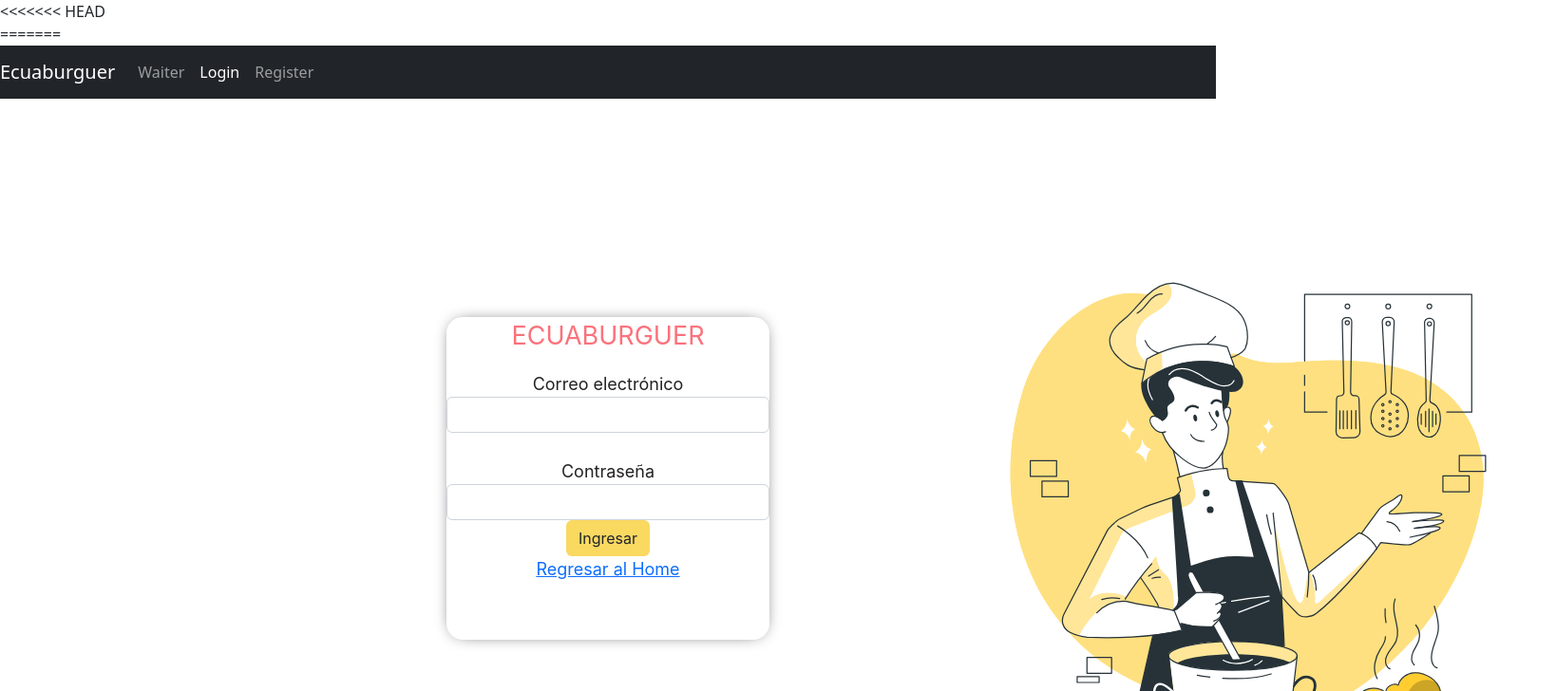
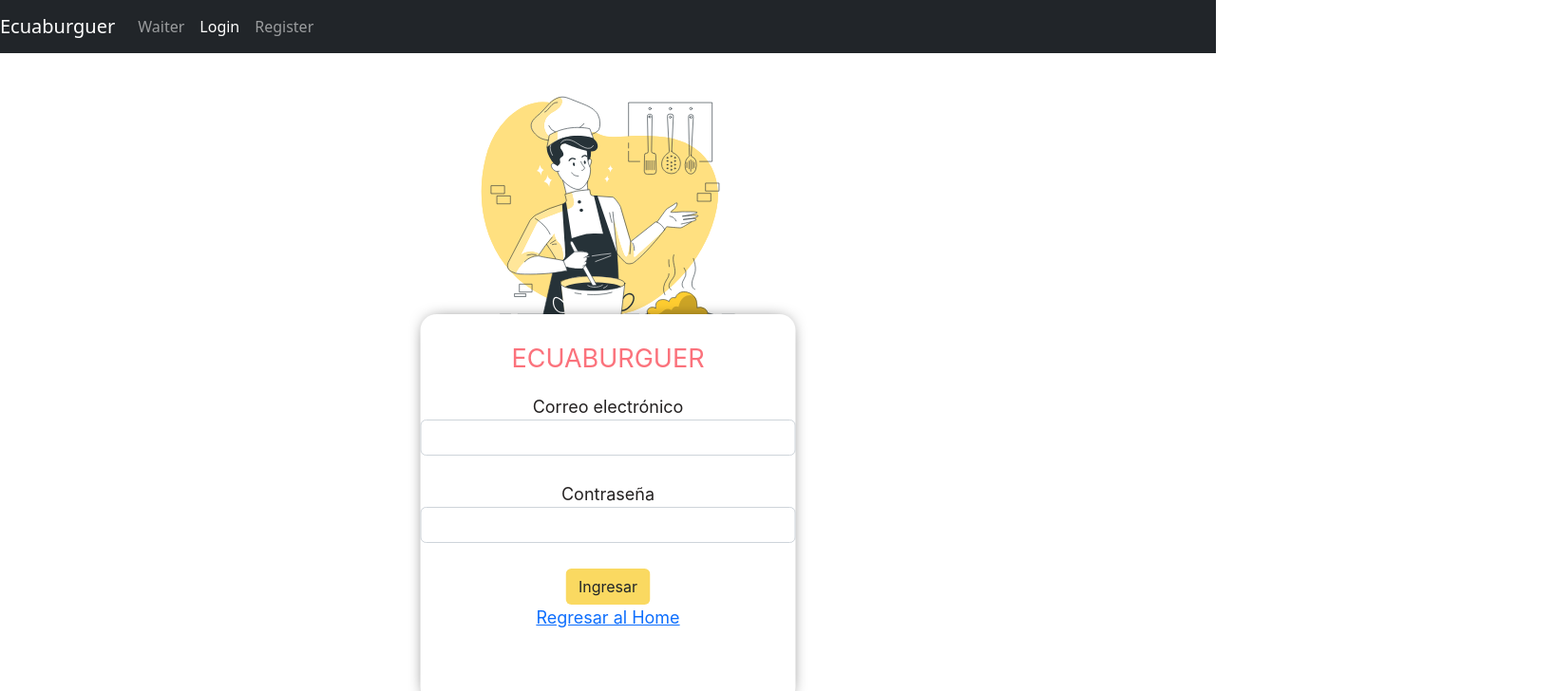
Before and after one commit to Laboratoria/LIM017-burger-queen-api-client, an Angular app in the folder burguer-queen/: page /login in a window 1280 px wide. Shown: the top 728 px of the page at 95% size, 1638 px wide, since content can reach past the window. Built offline with nearby package versions, Linux system fonts and the light colour scheme.

Commit message:
cambio login

```diff
--- a/burguer-queen/src/app/app.component.html
+++ b/burguer-queen/src/app/app.component.html
@@ -1,14 +1,3 @@
-<<<<<<< HEAD
-<div class="container">
-  <div class="row">
-    <div class="col-6">
-      <router-outlet></router-outlet>
-
-    </div>
-  </div>
-</div>
-
-=======
 <app-navbar></app-navbar>
 <div class="container2">
   <div class="row">
@@ -17,4 +6,3 @@
 
   </div>
 </div>
->>>>>>> b52168150c5dd7188d8346802855f352bb152802
--- a/burguer-queen/src/app/login-component/login-component.component.css
+++ b/burguer-queen/src/app/login-component/login-component.component.css
@@ -5,12 +5,12 @@ body {
 
   .login{
     position: absolute;
-    top: 63%;
+    top: 67%;
     left: 50%;
     transform: translate(-50%, -50%);
     border-radius: 17px;
-    width: 340px;
-    height: 340px;
+    width: 395px;
+    height: 410px;
     background-color: rgba(255, 255, 255, 100);
     box-shadow: 0px 0px 18px -8px black;
     text-align: center;
@@ -21,14 +21,14 @@ body {
 
   .logochef{
     position: relative;
-    top: 100%;
-    left: 78%;
-    max-width: 50%;
-    max-height: 50%;
-    margin-top: 10%;
+    top: 25%;
+    left: 37%;
+    max-width: 25%;
+    max-height: 25%;
+    margin-top: 1%;
   }
 
-  p {
+  .title{
     color: #FB727C;
     text-align: center;
     font-size: 27px;
@@ -38,5 +38,6 @@ body {
   .btn {
     background:#FAD961
 }
-
-/* status */
+#alertmessage{
+  font-size: 20px;
+}
--- a/burguer-queen/src/app/login-component/login-component.component.html
+++ b/burguer-queen/src/app/login-component/login-component.component.html
@@ -1,5 +1,8 @@
 <!-- Creando un form para loguearse -->
 <!-- hay que oculatr el div de verificacion -->
+<!-- <head>
+    <meta name="viewport" content="width=device-width, initial-scale=1, maximum-scale=1">
+</head> -->
 <body>
 <div class="logochef">
     <img src="./assets/img/Chef.svg">
@@ -7,13 +10,13 @@
 
 <div class="login">
     <form [formGroup]="form" (submit)="onSubmit()">
-        <p  *ngIf="messageError" class="alert alert-danger">Error de logueo {{ messageError }} </p>
-        <p>ECUABURGUER</p>
+        <p  *ngIf="messageError" id="alertmessage" class="alert alert-danger">Error de logueo {{ messageError }} </p><br>
+        <p class="title">ECUABURGUER</p>
         <label for="newItem"> Correo electrónico </label>
         <input type="text" id="newItem" class="form-control" name="email" formControlName="email"><br>
 
         <label for="newItem2"> Contraseña</label>
-        <input type="password" id="newItem2" class="form-control"name="password"  formControlName="password">
+        <input type="password" id="newItem2" class="form-control"name="password"  formControlName="password"><br>
         <input class="btn" type="submit" value="Ingresar">
     </form>
     <!-- <form (ngSubmit)="onSubmit(loginForm.value)" #loginForm = "ngForm"><br>
```
